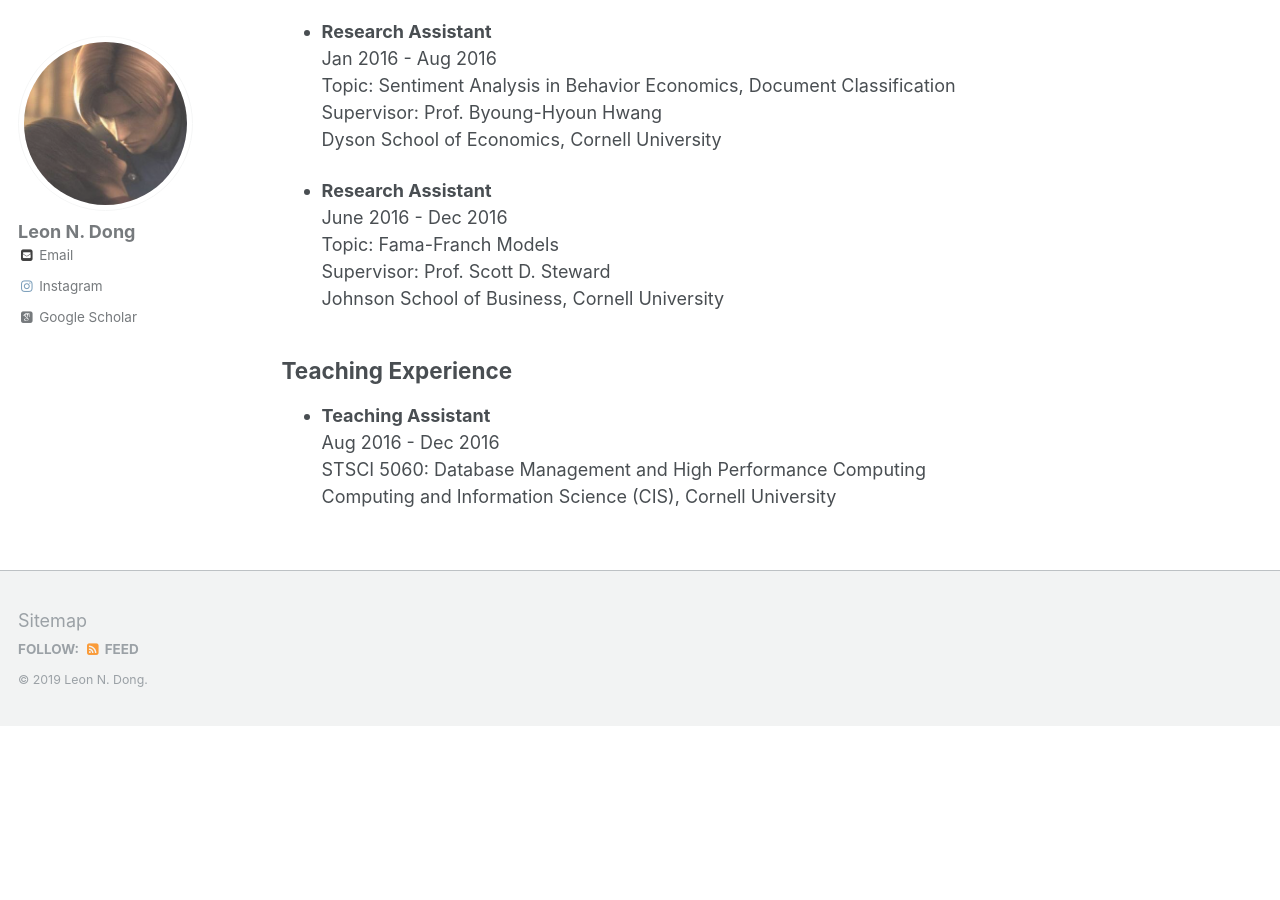
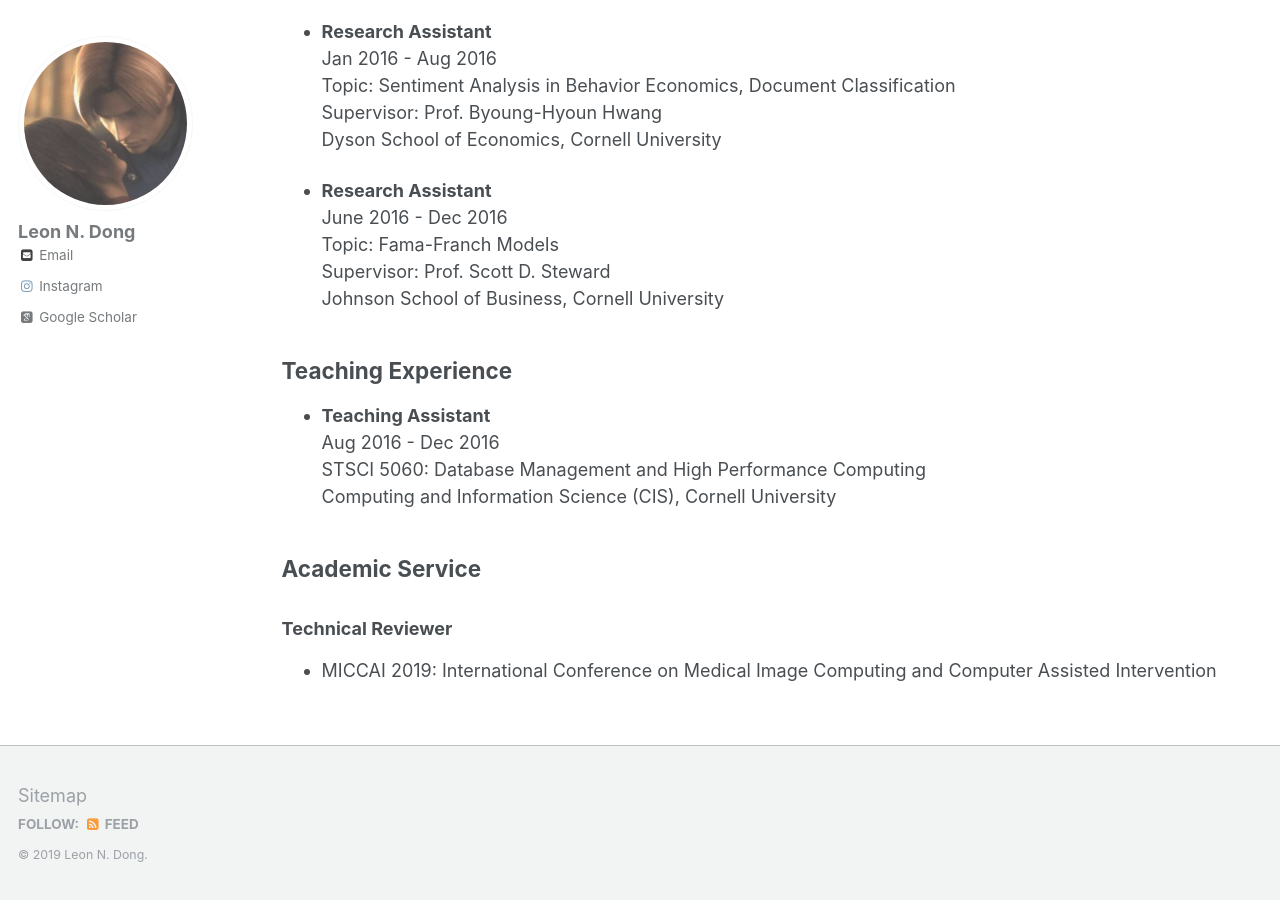
Before and after one commit to eveningdong/eveningdong.github.io, a Jekyll site: the page built from _pages/academic.md, in a window 1280 px wide and 900 px high, scrolled down 1080 px. Built offline with Jekyll 4.4.1, drawn with Linux system fonts in a browser that asks for light colours; some web fonts are replaced; before the commit the page ends 1806 px from its top, so only the background shows below that.

Commit message:
add academic service

```diff
--- a/_pages/academic.md
+++ b/_pages/academic.md
@@ -51,3 +51,8 @@ author_profile: true
   Aug 2016 - Dec 2016
   STSCI 5060: Database Management and High Performance Computing
   Computing and Information Science (CIS), Cornell University
+
+## Academic Service
+
+### Technical Reviewer
+* MICCAI 2019: International Conference on Medical Image Computing and Computer Assisted Intervention
```
